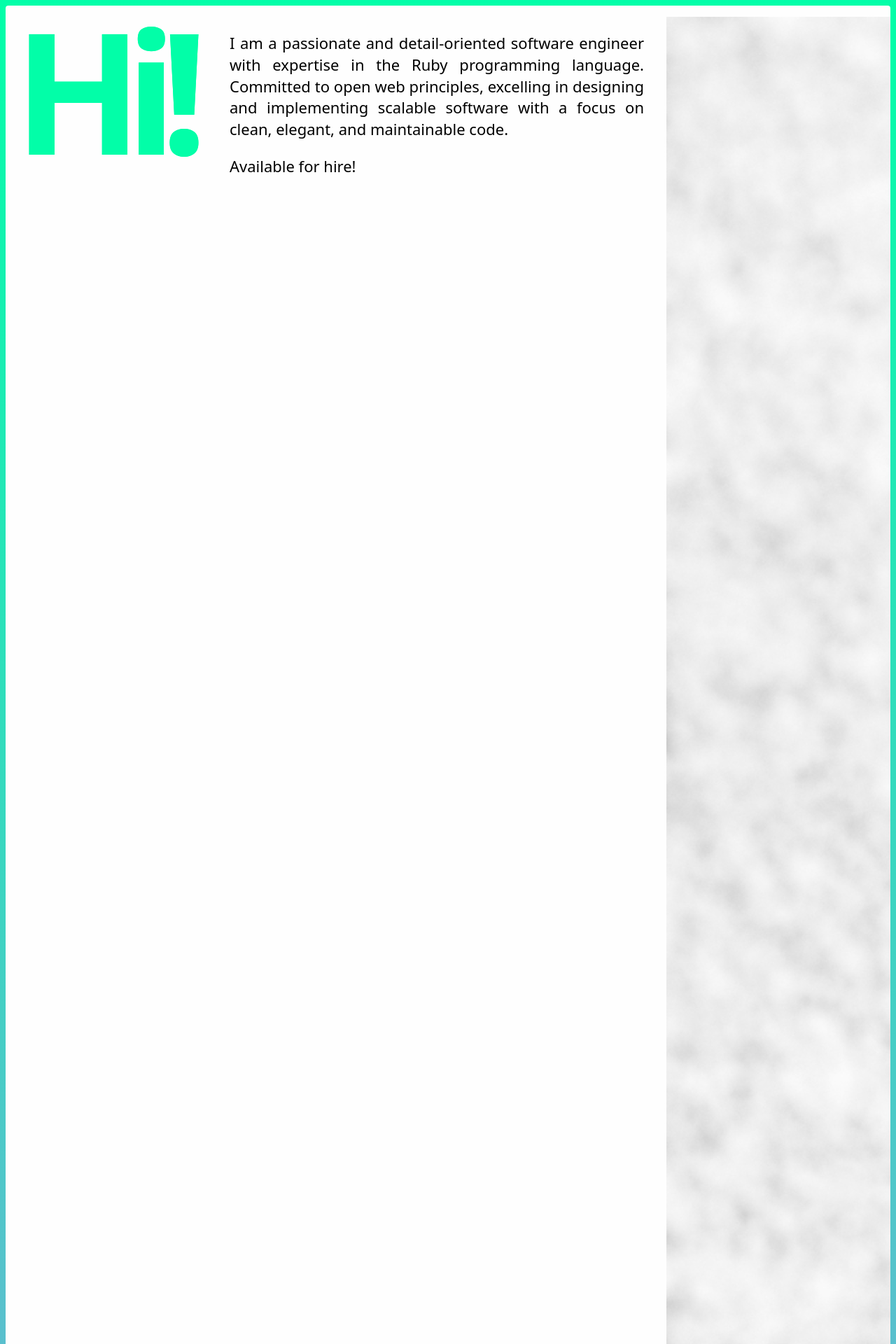
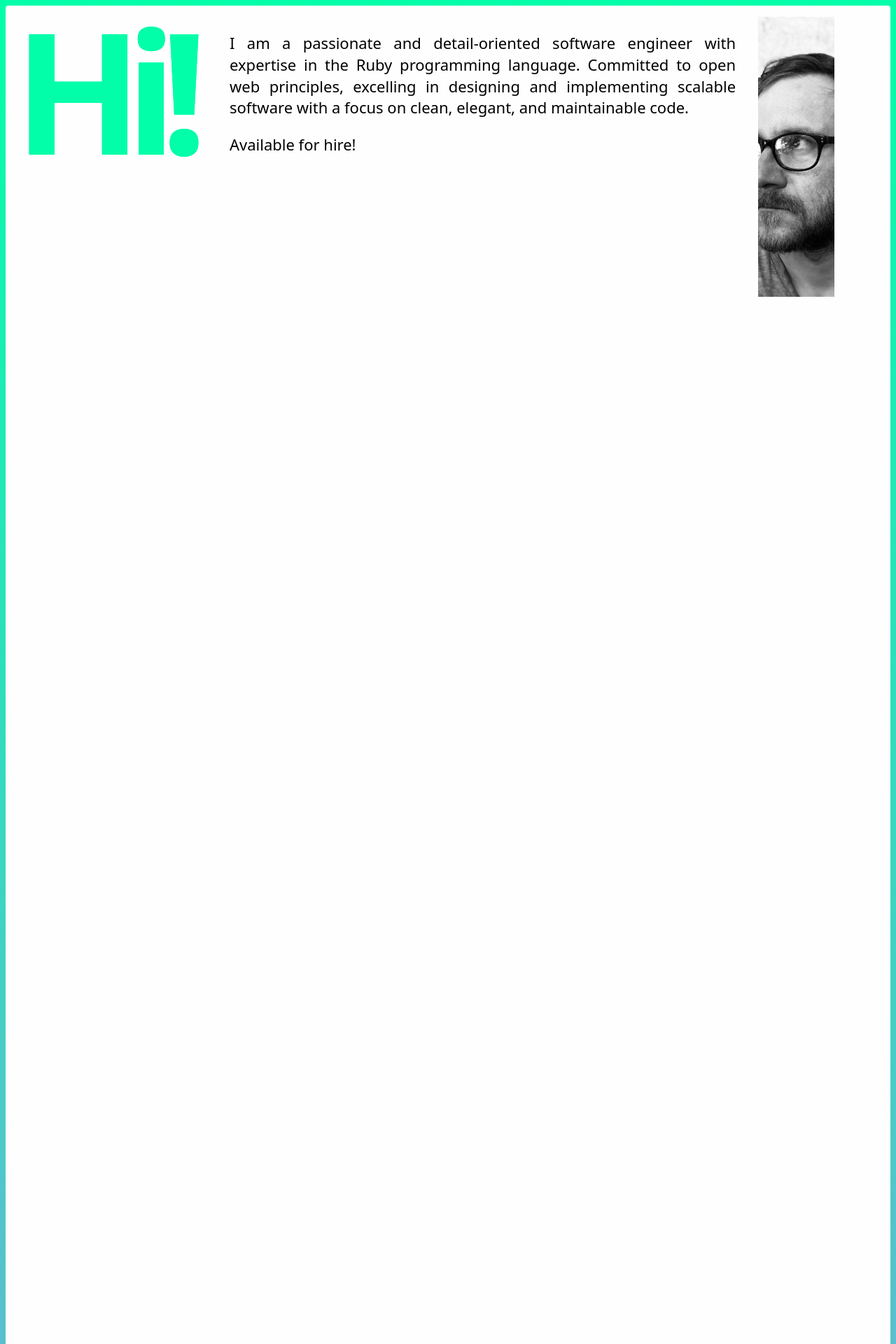
Before and after one commit to max-power/max-power.github.io, a Jekyll site: the page built from index.html, in a window 1280 px wide. Shown: the top 1920 px of the page at 70% size. Built offline with Jekyll 4.4.1, drawn with Linux system fonts in a browser that asks for light colours.

Commit message:
Update index.html

```diff
--- a/index.html
+++ b/index.html
@@ -12,8 +12,8 @@ layout:              default
 <h1>Hi!</h1>
 
 
-<div style="display: flex; flex-direction: row-reverse; gap: 2rem;">
-    <div style="display:block; width: 15rem; height: 15rem; border-radius: 2rem; object-fit:cover;">
+<div class="intro">
+    <div class="avatar">
         <img src="{{ "/assets/images/avatar.jpg" | relative_url }}">
     </div>
     <div style="font-size: 22px">
@@ -21,3 +21,24 @@ layout:              default
         <p>Available for hire!</p>
     </div>
 </div>
+
+
+<style>
+    .intro {
+        display: flex;
+        flex-direction: row-reverse;
+        gap: 2rem;
+    }
+    .avatar {
+        display:block;
+        width: 25rem;
+        height: 25rem;
+        border-radius: 2rem;
+
+    }
+    .avatar img {
+        width: 100%;
+        height: 100%;
+        object-fit:cover;
+    }
+</style>
```
